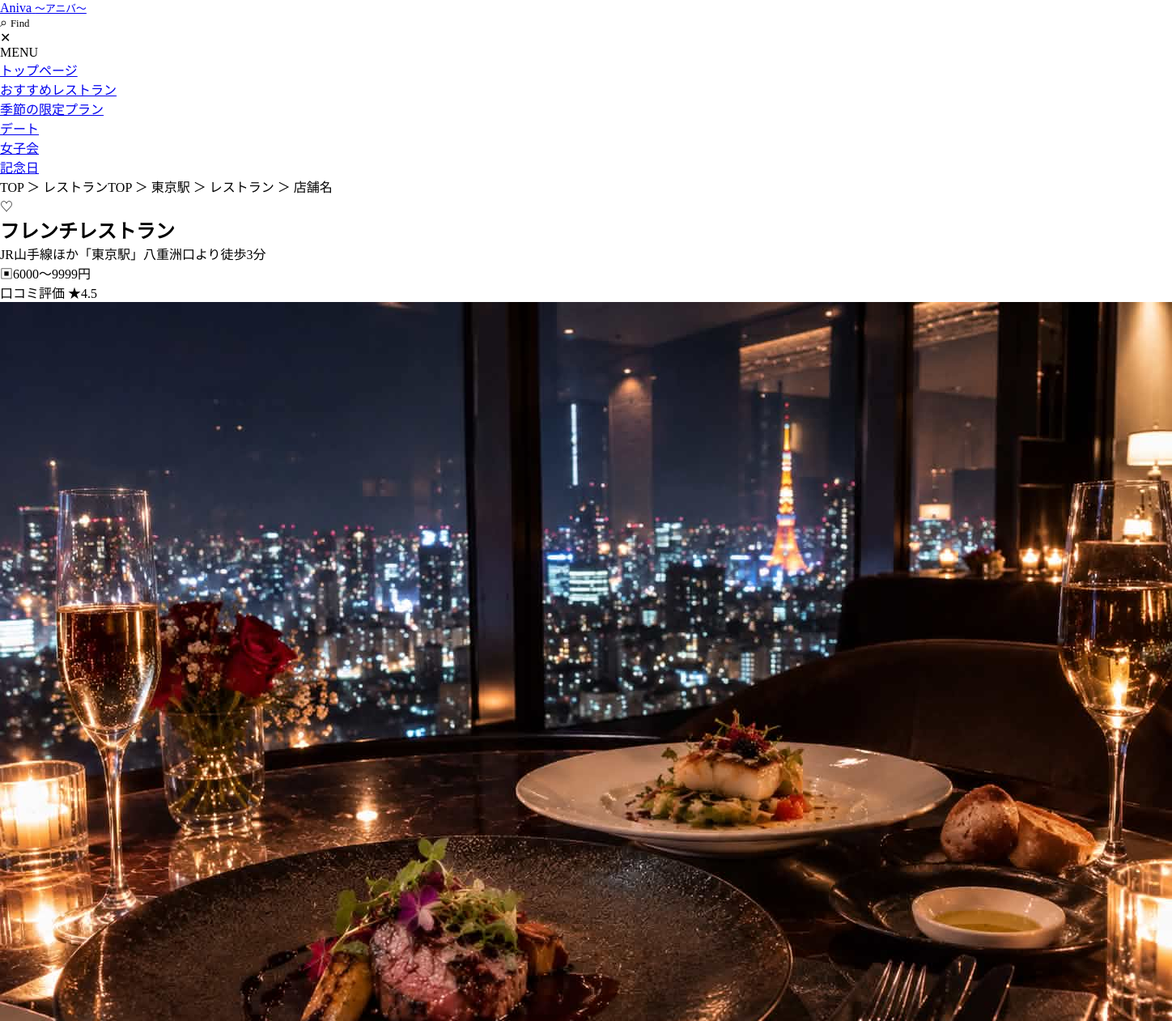
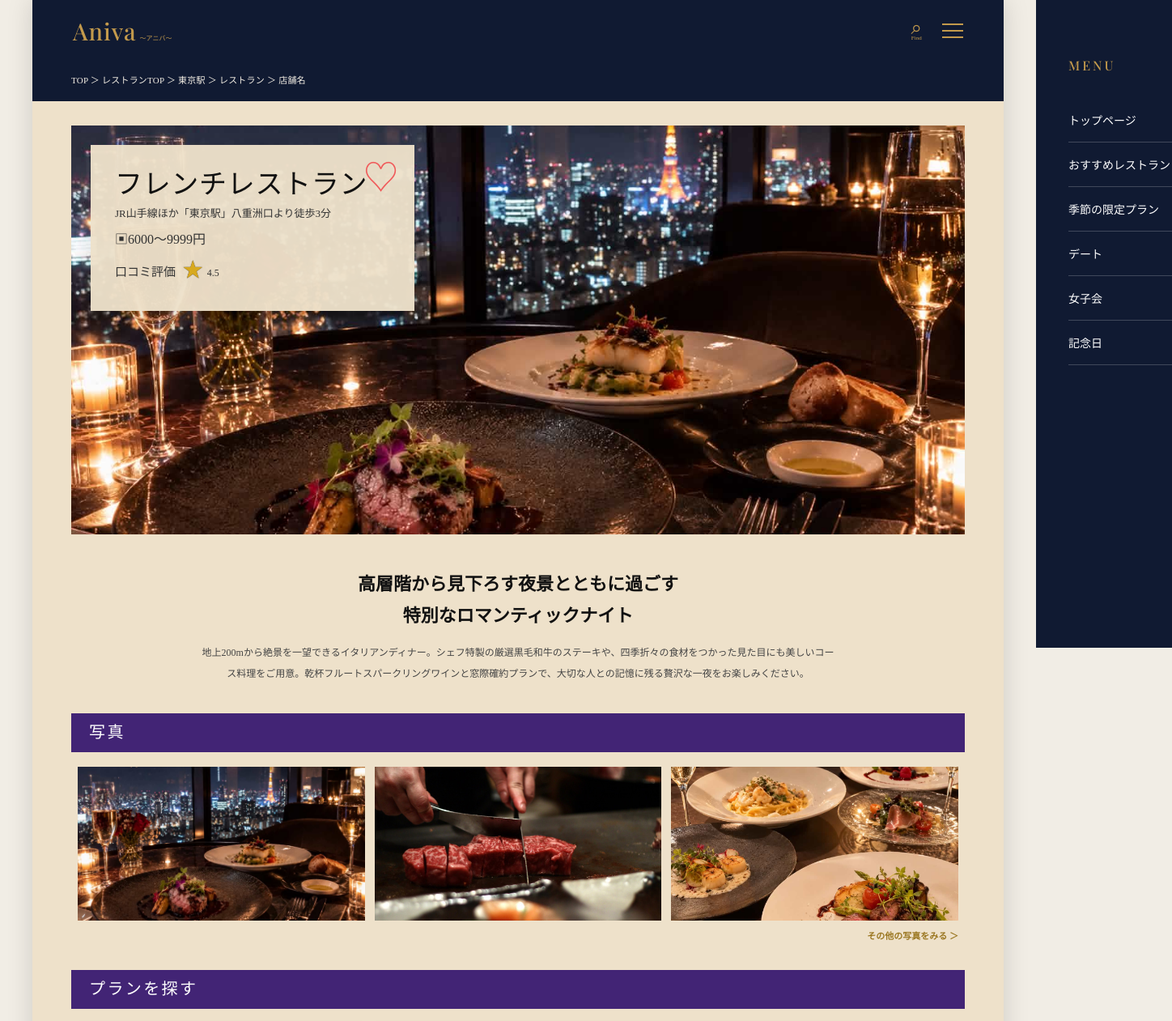
Before and after one commit to zabiiiiii1524/website, a plain HTML site: page detail.html in a window 1280 px wide. Shown: the top 1261 px of the page at 81% size, 1448 px wide, since content can reach past the window. Drawn offline with nearby package versions, Linux system fonts and the light colour scheme; some packages are replaced by stand-ins of ours; the site is published under a folder, as on GitHub Pages, so addresses that start at the root find nothing.

Commit message:
Update detail.html

```diff
--- a/detail.html
+++ b/detail.html
@@ -7,20 +7,20 @@
 
         <!-- リセットCSS -->
     <link rel="stylesheet" href="https://unpkg.com/ress/dist/ress.min.css">
-    <link rel="stylesheet" href="../css/style.css">
-    <link rel="stylesheet" href="../css/detail.css">
+    <link rel="stylesheet" href="css/style.css">
+    <link rel="stylesheet" href="css/detail.css">
 
     <link rel="preconnect" href="https://fonts.googleapis.com">
     <link rel="preconnect" href="https://fonts.gstatic.com" crossorigin>
     <link href="https://fonts.googleapis.com/css2?family=Noto+Serif+JP:wght@400;500;600&family=Playfair+Display:wght@500;600&display=swap" rel="stylesheet">
-    <script src="/js/detail.js" defer></script>
+    <script src="js/detail.js" defer></script>
 </head>
 
 <body>
 <div class="site detail-page">
 
     <header class="header">
-        <a href="/index.html" class="logo">
+        <a href="index.html" class="logo">
             <span>Aniva</span>
             <small>〜アニバ〜</small>
         </a>
```
